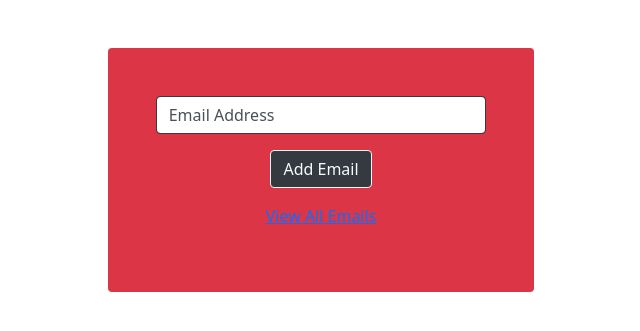
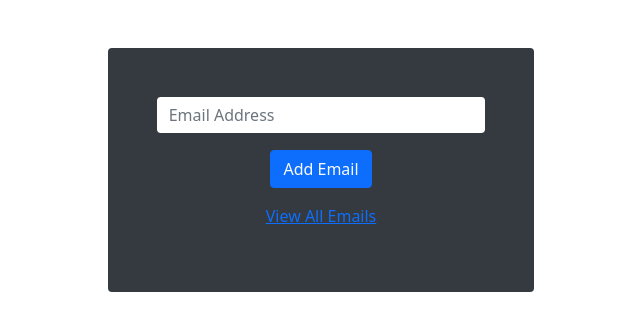
Before and after one commit to btschu/email_validation_with_db, a Flask app: page / in a window 1280 px wide. Shown: the top 331 px of the page, without its empty margins (319-959 px from the left). Run offline with Flask 2, Linux system fonts and the light colour scheme; some libraries are stand-ins or nearby versions.

Commit message:
fixed success page

```diff
--- a/flask_app/models/email.py
+++ b/flask_app/models/email.py
@@ -35,7 +35,7 @@ class Email:
         is_valid = True
         query = "SELECT * FROM emails WHERE email = %(email)s;"
         results = connectToMySQL('email_schema').query_db(query,email)
-        if len(results) == 1:
+        if len(results) >= 1:
             flash("Email address is already taken.")
             is_valid=False
         if not EMAIL_REGEX.match(email['email']):
--- a/flask_app/templates/index.html
+++ b/flask_app/templates/index.html
@@ -9,7 +9,7 @@
     <script src="https://stackpath.bootstrapcdn.com/bootstrap/5.0.0-alpha1/js/bootstrap.min.js" integrity="sha384-oesi62hOLfzrys4LxRF63OJCXdXDipiYWBnvTl9Y9/TRlw5xlKIEHpNyvvDShgf/" crossorigin="anonymous"></script>
 </head>
 <body>
-    <form action="/process" method="post" class="col-4 bg-danger mt-5 p-5 mx-auto rounded">
+    <form action="/process" method="post" class="col-4 bg-dark mt-5 p-5 mx-auto rounded">
         <div class="mb-2">
             {% with messages = get_flashed_messages() %}
                 {% if messages %}
@@ -18,10 +18,10 @@
                     {% endfor %}
                 {% endif %}
             {% endwith %}
-            <input type="text" class="form-control mb-3 border border-dark" name="email" value="Email Address">
+            <input type="text" class="form-control mb-3 border border-dark" name="email" placeholder="Email Address">
         </div>
         <div class="text-center">
-            <input type="submit" value="Add Email" class="btn btn-dark border border-light text-light">
+            <input type="submit" value="Add Email" class="btn btn-primary text-light">
         </div>
         <p class="text-center mt-3" >
             <a href="/results">View All Emails</a>
```
